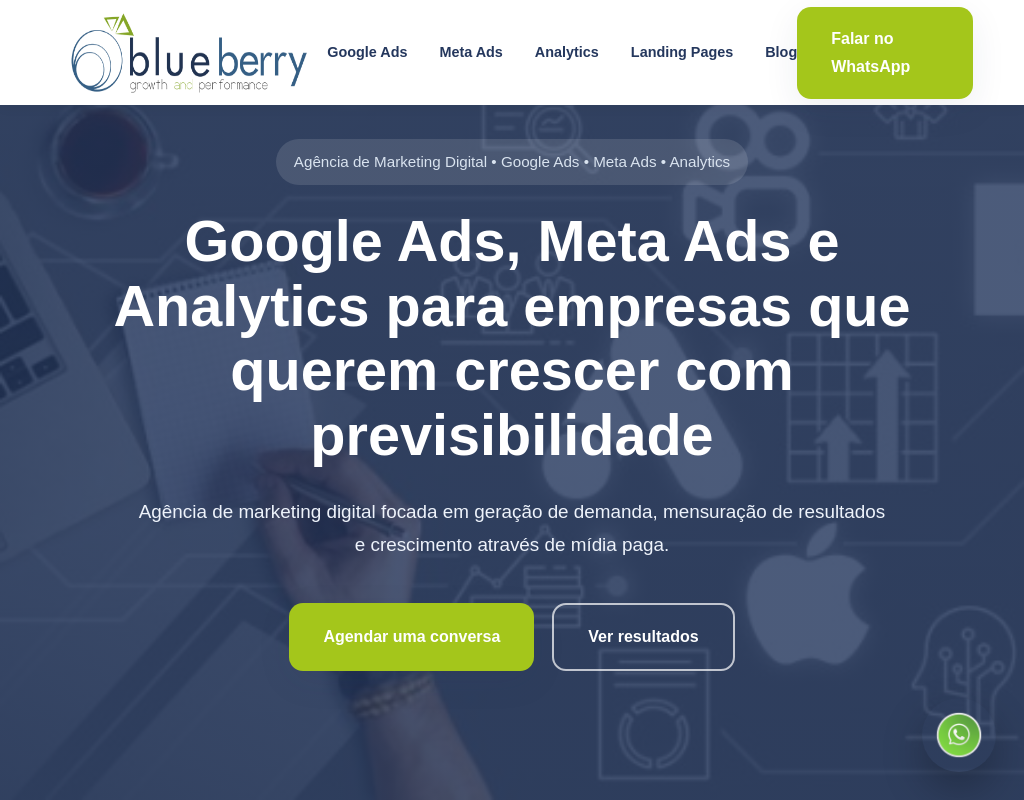
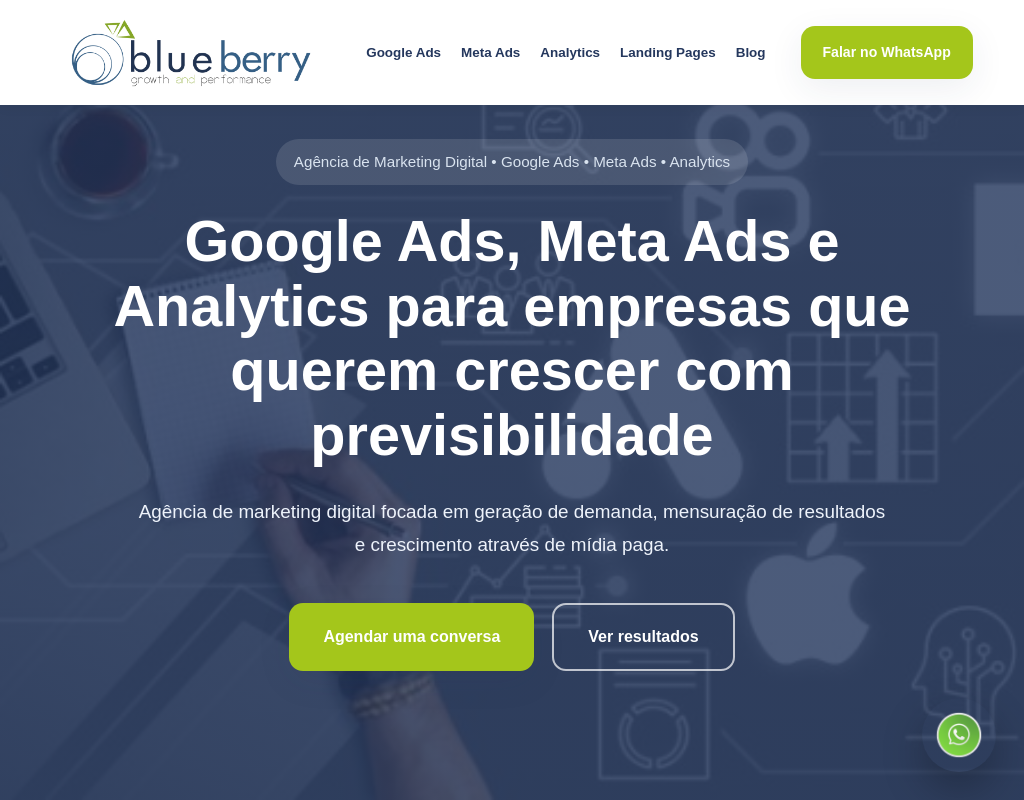
Before and after one commit to pcamaralblueberrygp/blueberry-site, a plain HTML site: page index.html in a window 1024 px wide. Shown: the top 800 px of the page. Drawn offline with Linux system fonts and the light colour scheme.

Commit message:
fix: nav com 5 itens quebrava entre 901 e 1150px
O item Landing Pages estourou o espacamento padrao do header nessa
faixa: o Blog ficava atras do botao de WhatsApp e o botao quebrava
em duas linhas. Reduz logo, gap da nav e padding do botao so nessa
faixa; abaixo de 900px o hamburguer ja assume.

Co-Authored-By: Claude Opus 5 <noreply@anthropic.com>

```diff
--- a/css/style.css
+++ b/css/style.css
@@ -1494,3 +1494,30 @@ h3{
     }
 
 }
+
+/* ==========================================================
+   Faixa 901-1150px: a nav com 5 itens nao cabe no espacamento
+   padrao (gap 32px + logo 84px + botao com padding 34px).
+   Abaixo de 900px o menu hamburguer ja assume.
+   ========================================================== */
+@media (min-width:901px) and (max-width:1150px){
+
+    .logo-header{
+        height:70px;
+    }
+
+    .nav-main{
+        gap:20px;
+    }
+
+    .nav-main a{
+        font-size:.84rem;
+    }
+
+    .btn-header{
+        padding:14px 22px;
+        font-size:.88rem;
+        white-space:nowrap;
+    }
+
+}
```
